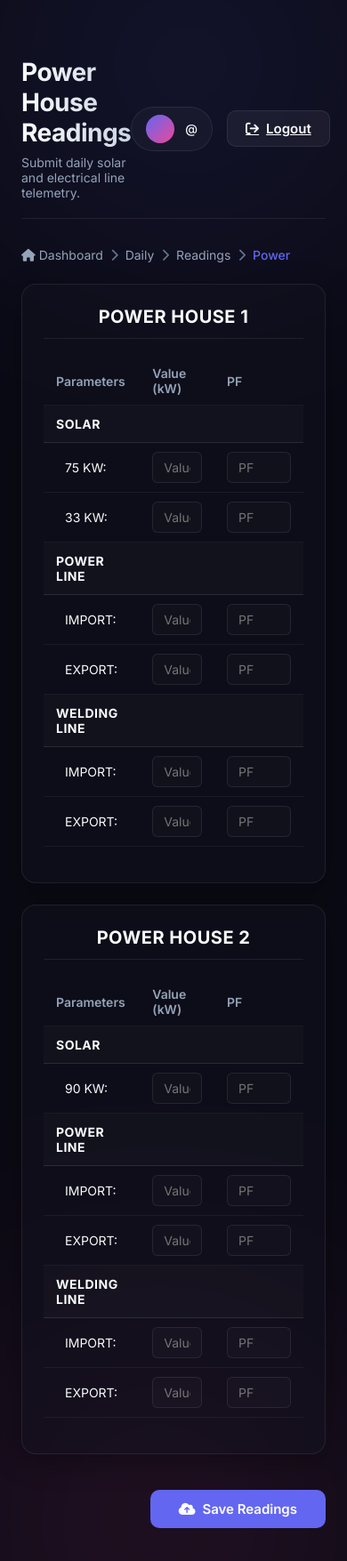
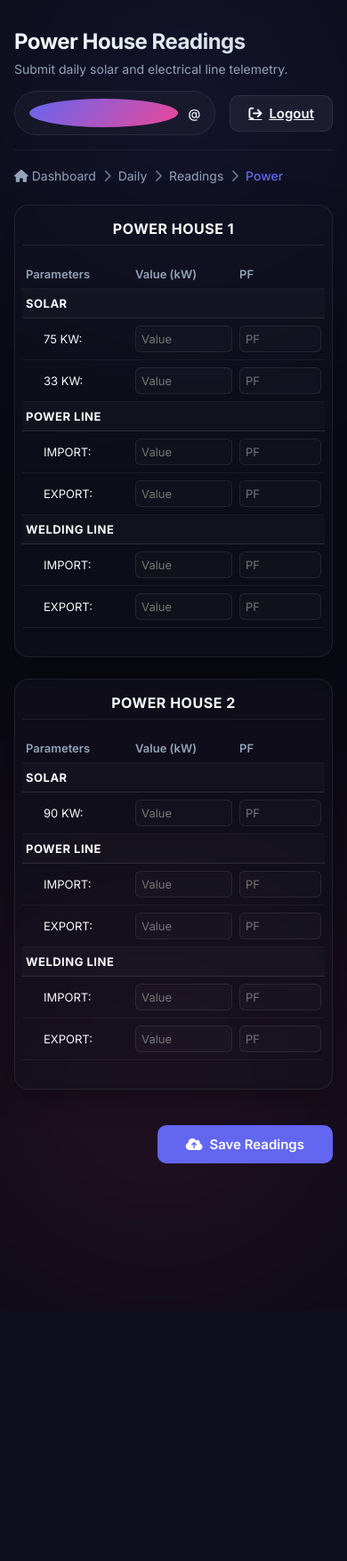
Before and after one commit to KISHORE24092004/AUDIT-APP, a Flask app: template templates/power.html in a window 390 px wide; the page is wider, and only the part inside the window is pictured. Shown: the top 1755 px of that part at 89% size. After the commit the page ends 1356 px from the top of that part, so only its background shows below. Run offline with Flask 3, Linux system fonts and the light colour scheme; the template is opened without the code that fills it, so the values that code supplies are empty; parts of the project's set-up code (start-up, migrations or seed data) failed here and were passed over.

Commit message:
Fix mobile entry box widths in telemetry tables

```diff
--- a/static/css/style.css
+++ b/static/css/style.css
@@ -556,6 +556,7 @@ h1 {
   width: 100%;
   border-collapse: collapse;
   margin-bottom: 16px;
+  table-layout: fixed;
 }
 
 .readings-table th, .readings-table td {
@@ -568,6 +569,25 @@ h1 {
 .readings-table th {
   font-weight: 600;
   color: var(--text-secondary);
+}
+
+/* Proportions for the Power House 3-column table */
+#power-readings-form .readings-table th:nth-child(1) {
+  width: 40%;
+}
+#power-readings-form .readings-table th:nth-child(2) {
+  width: 38%;
+}
+#power-readings-form .readings-table th:nth-child(3) {
+  width: 22%;
+}
+
+/* Proportions for the Water Valve 2-column table */
+#water-readings-form .readings-table th:nth-child(1) {
+  width: 40%;
+}
+#water-readings-form .readings-table th:nth-child(2) {
+  width: 60%;
 }
 
 /* Table Category/Group headers like SOLAR, POWER LINE */
@@ -628,3 +648,51 @@ h1 {
   box-shadow: 0 4px 20px rgba(0, 0, 0, 0.2);
   background: var(--bg-card);
 }
+
+/* Mobile responsive fixes for telemetry input tables */
+@media (max-width: 600px) {
+  .app-container {
+    padding: 12px;
+  }
+
+  .dashboard-layout {
+    margin: 20px auto;
+    padding: 0 4px;
+  }
+
+  .dashboard-header {
+    flex-direction: column;
+    align-items: flex-start;
+    gap: 16px;
+    padding-bottom: 16px;
+    margin-bottom: 20px;
+  }
+
+  .dashboard-header div {
+    width: 100%;
+  }
+
+  .dashboard-header h1 {
+    font-size: 24px;
+  }
+
+  .table-wrapper {
+    padding: 16px 8px;
+  }
+
+  .table-wrapper-title {
+    font-size: 16px;
+    margin-bottom: 16px;
+    padding-bottom: 8px;
+  }
+
+  .readings-table th, .readings-table td {
+    padding: 8px 4px;
+    font-size: 13px;
+  }
+
+  .table-input {
+    padding: 6px 6px;
+    font-size: 13px;
+  }
+}
```
